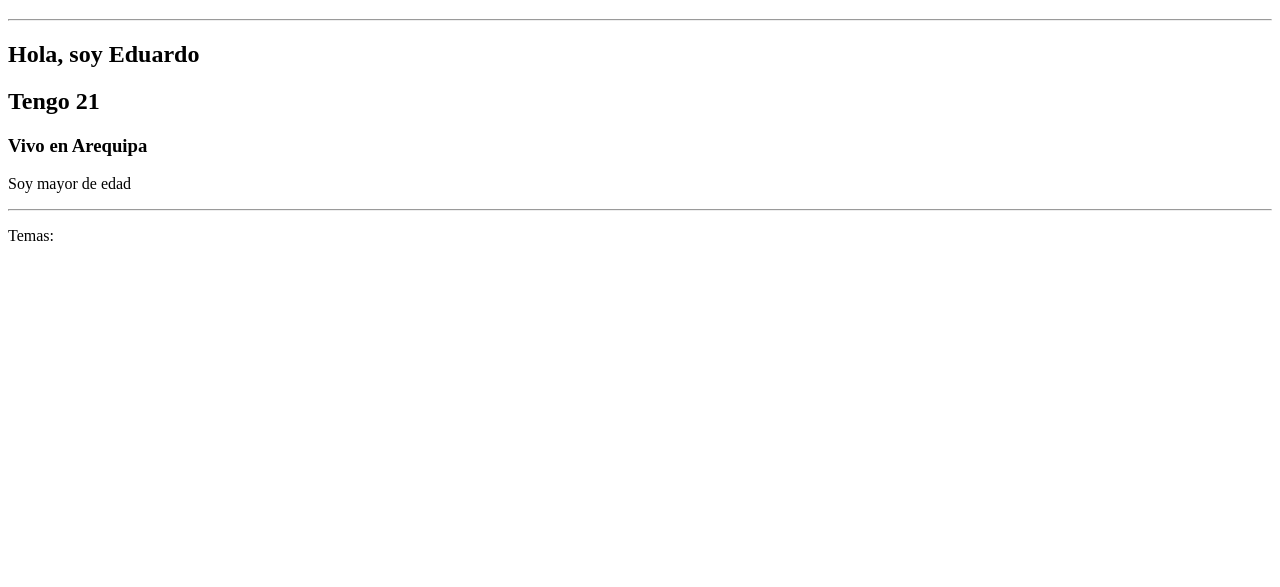
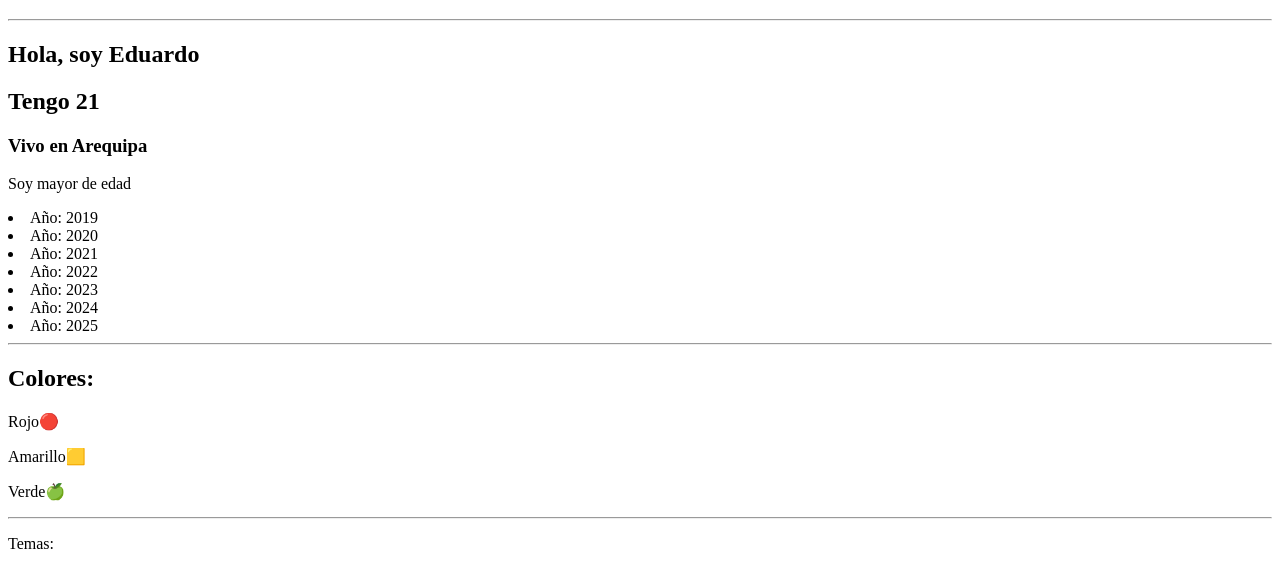
Before and after one commit to EddyCodder/Javascript_Typescript, a plain HTML site: page index.html in a window 1280 px wide. Shown: the part 61-648 px from the top of the page. Drawn offline with Linux system fonts and the light colour scheme.

Commit message:
Uso de bucles en div 'colores'

```diff
--- a/index.html
+++ b/index.html
@@ -11,9 +11,18 @@
             JavaScript
         </h1>
         <hr>
+
+        <!-- Datos personales -->
         <div id="info"></div>
         <hr>
+
+        <h2>Colores:</h2>
+        <div id="colores"></div>
+
+        <hr>
+
         <p>Temas:</p>
+        <div id="temas"></div>
 
         <!-- SCRIPT -->
         <script src="main.js" type="text/javascript"></script>
--- a/main.js
+++ b/main.js
@@ -36,9 +36,9 @@ testVar()
 
 // document.write(nombre)
 
-var info = document.getElementById("info")
+var  div_info = document.getElementById("info")
 
-info.innerHTML = `
+div_info.innerHTML = `
     <h2> Hola, soy ${nombre}</h2>
     <h2> Tengo ${edad}</h2>
     <h3> Vivo en ${ciudad}</h2>
@@ -48,11 +48,34 @@ info.innerHTML = `
 // =================== Condicionales ===================
 
 if(edad >= 18) {
-    info.innerHTML += `
+    div_info.innerHTML += `
         <p>Soy mayor de edad</p>
     `
 } else {
-    info.innerHTML += `
+    div_info.innerHTML += `
         <p>Soy menor de edad</p>
     `
 }
+
+// =================== Bucles ===================
+
+var anio_actual = 2025
+
+div_info.innerHTML += `<ul>`
+
+for(let i=2019; i<=anio_actual; i++) {
+    div_info.innerHTML += `
+        <li>Año: ${i}</li>
+    `
+}
+div_info.innerHTML += `</ul>`
+
+var div_colores = document.getElementById("colores")
+
+var colores = ['Rojo🔴', 'Amarillo🟨', 'Verde🍏']
+
+for(let idx in colores) {
+    div_colores.innerHTML += `
+        <p>${colores[idx]}</p>
+    `
+}
```
